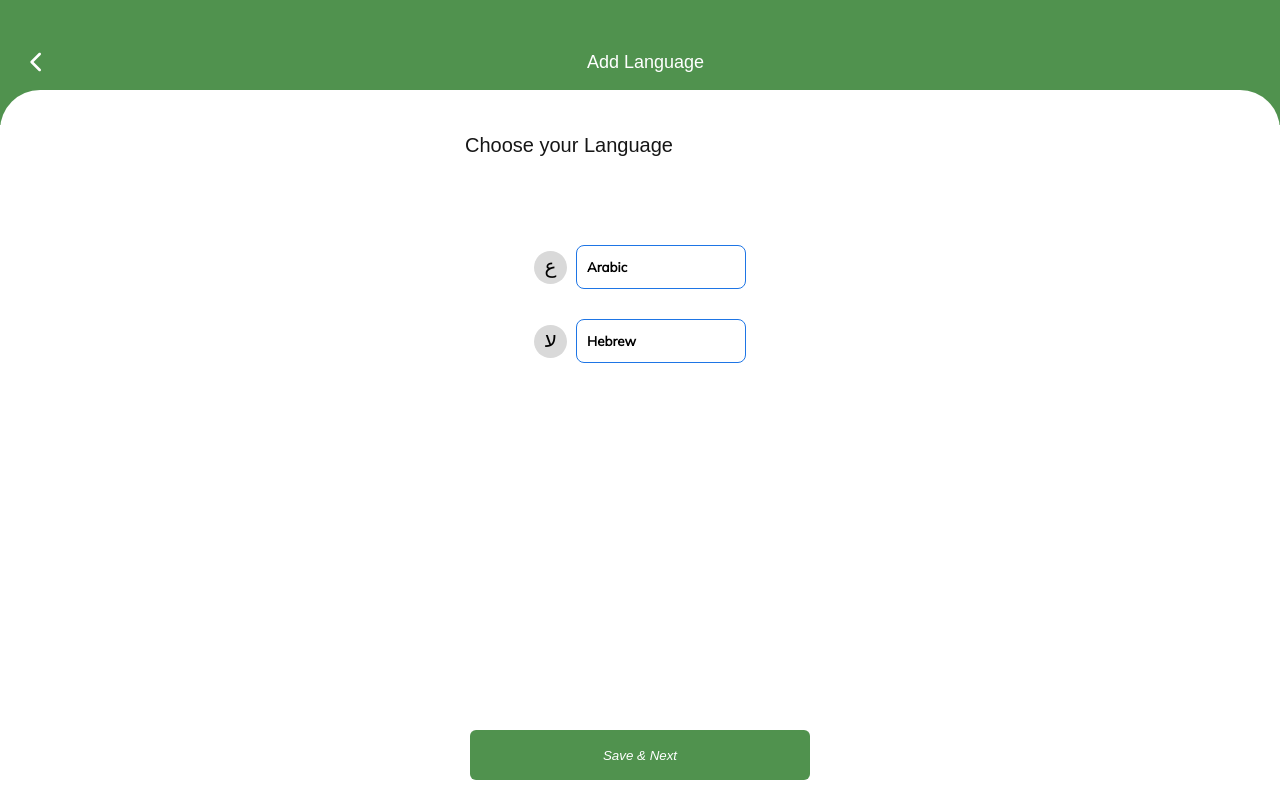
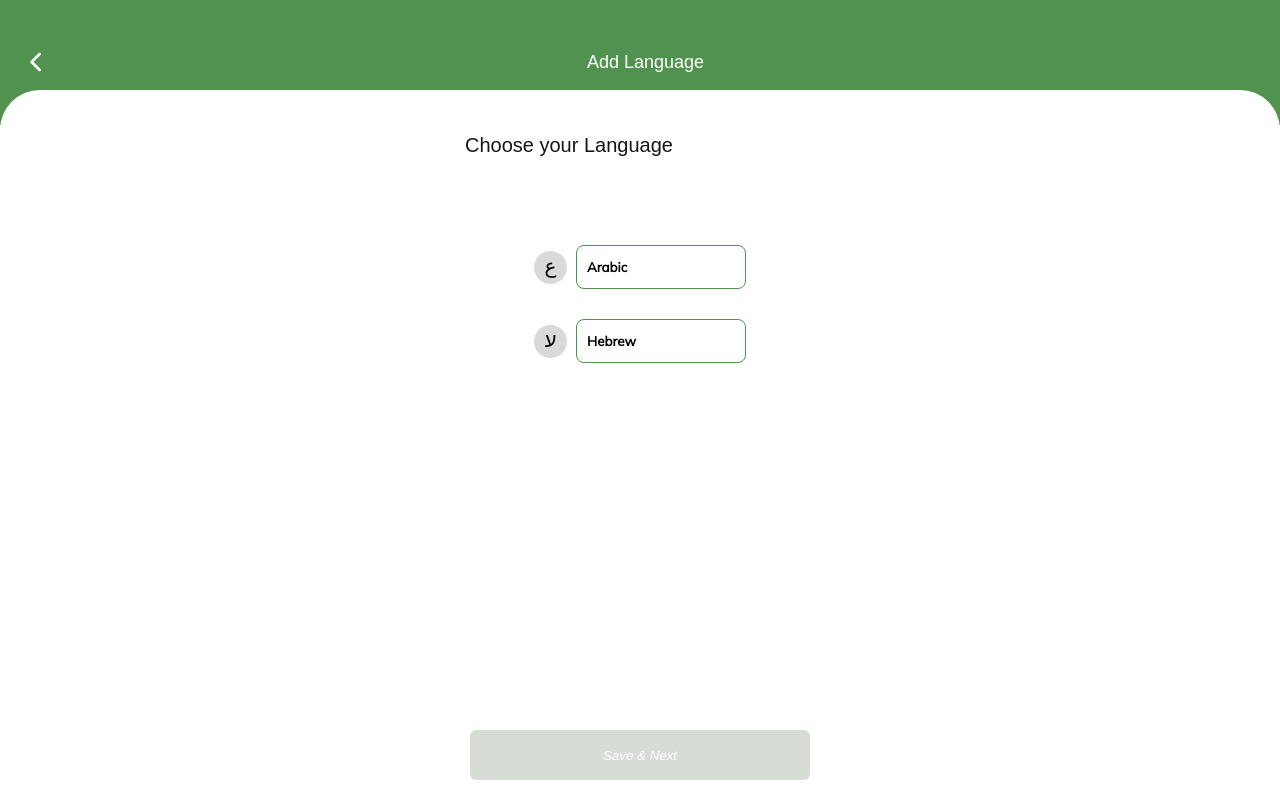
Before and after one commit to Makes-Innovation-Hub/arabrew, a React (Vite) app in the folder client/: page /lang in a window 1280 px wide. Built offline with nearby package versions, Linux system fonts and the light colour scheme; a web font is replaced by a local one.

Commit message:
added style logic to all buttons

```diff
--- a/client/src/pages/LangSelection.jsx
+++ b/client/src/pages/LangSelection.jsx
@@ -33,23 +33,22 @@ import { addUserDataField } from "../features/userDataSlice"
             <Flex>
               <LanguageIcon letter="ع"/>
               <StyledMargin direction="horizontal" margin="0.9rem"/>
-            <StyledLanguageButton onClick={() => setLanguage({...language, value: "AR"})}>Arabic</StyledLanguageButton>
+            <StyledLanguageButton bg={language.value === "AR" ? "#50924E" : "#FFFFFF"} color={language.value === "AR" ? "#FFFFFF" : "#000000"} onClick={() => setLanguage({...language, value: "AR"})}>Arabic</StyledLanguageButton>
             </Flex>
             <StyledMargin direction="vertical" margin="3rem"/>
             <Flex>
               <LanguageIcon letter="ע"/>
               <StyledMargin direction="horizontal" margin="0.9rem"/>
-            <StyledLanguageButton onClick={() => setLanguage({...language, value: "HE"})}>Hebrew</StyledLanguageButton>
+            <StyledLanguageButton bg={language.value === "HE" ? "#50924E" : "#FFFFFF"} color={language.value === "HE" ? "#FFFFFF" : "#000000"} onClick={() => setLanguage({...language, value: "HE"})}>Hebrew</StyledLanguageButton>
             </Flex>
-            <StyledButton to="/intro" onClick={() => {
-              console.log(language)
+            <StyledButton to={language.value ? "/interests" : null} onClick={() => {
               if(!language.value){
                 return
               }
               dispatch(addUserDataField(language))
               setLanguage({...language, value: ""})
             }
-            } children={"Save & Next"}></StyledButton>
+            } bg={language.value ? "#50924E" : "#d7ddd6"} hoverBg={language.value ? "#396d37" : "#d7ddd6"} children={"Save & Next"}></StyledButton>
         </StyledPage>
 
     </div>
--- a/client/src/styles/StyledButton.jsx
+++ b/client/src/styles/StyledButton.jsx
@@ -8,7 +8,7 @@ import { Link } from "react-router-dom"
     height: 5rem;
     padding: 1rem 0.5rem 1rem 0.5rem;
     cursor: pointer;
-    background-color:#50924E;
+    background-color: ${({bg}) => bg || "#50924E"};
     position: fixed;
     left: 50%;
     transform: translateX(-50%);
@@ -18,7 +18,7 @@ import { Link } from "react-router-dom"
     transition: background-color 0.3s;
 
     &:hover{
-      background-color: #396d37;
+      background-color: ${({hoverBg}) => hoverBg || "#396d37"};
     }
 
   ;
--- a/client/src/styles/StyledLanguageButton.jsx
+++ b/client/src/styles/StyledLanguageButton.jsx
@@ -3,13 +3,14 @@ import styled from "styled-components";
 export const StyledLanguageButton = styled.button`
   width: 17rem;
   height: 4.4rem;
-  border: 0.1rem solid #1E75E5;
+  border: 0.1rem solid #50924E;
   border-radius: 0.8rem;
   padding: 1.2rem 1rem;
   cursor: pointer;
-  background-color: #ffffff;
+  background-color: ${({bg}) => bg || "#FFFFFF"};
   font-family: "Mulish", sans-serif;
   font-weight: 600;
   text-align: left;
-  color: #000000;
+  color: ${({color}) => color || "#000000"};
+  transition: all 0.3s;
 `
```
